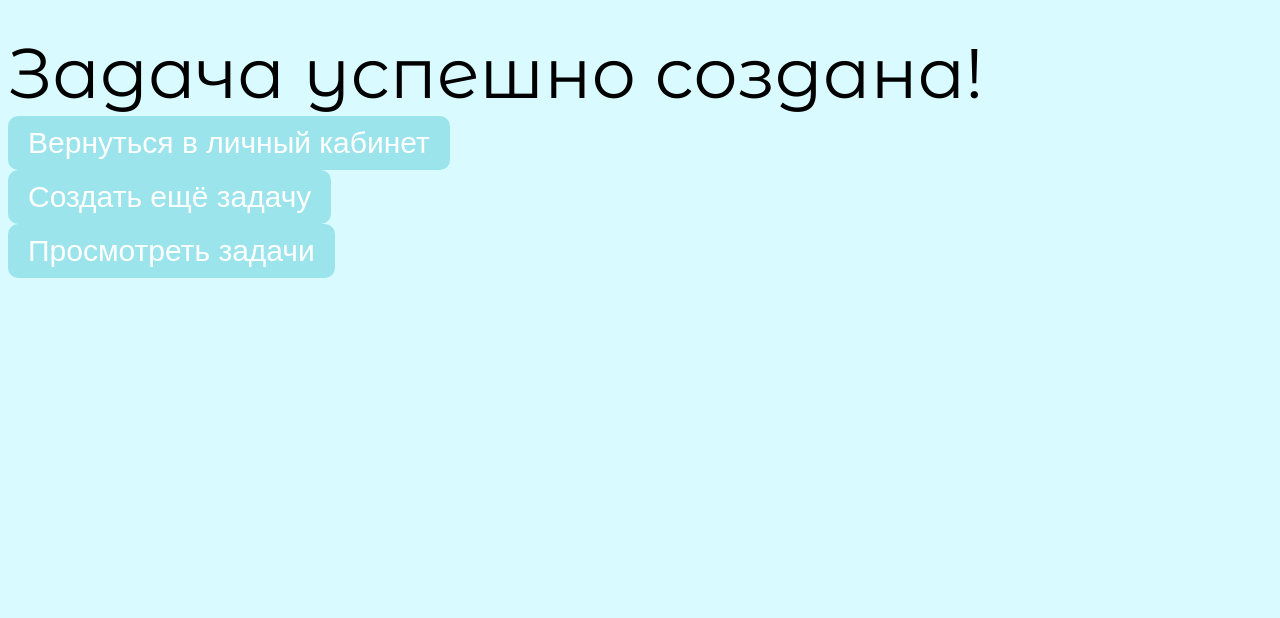
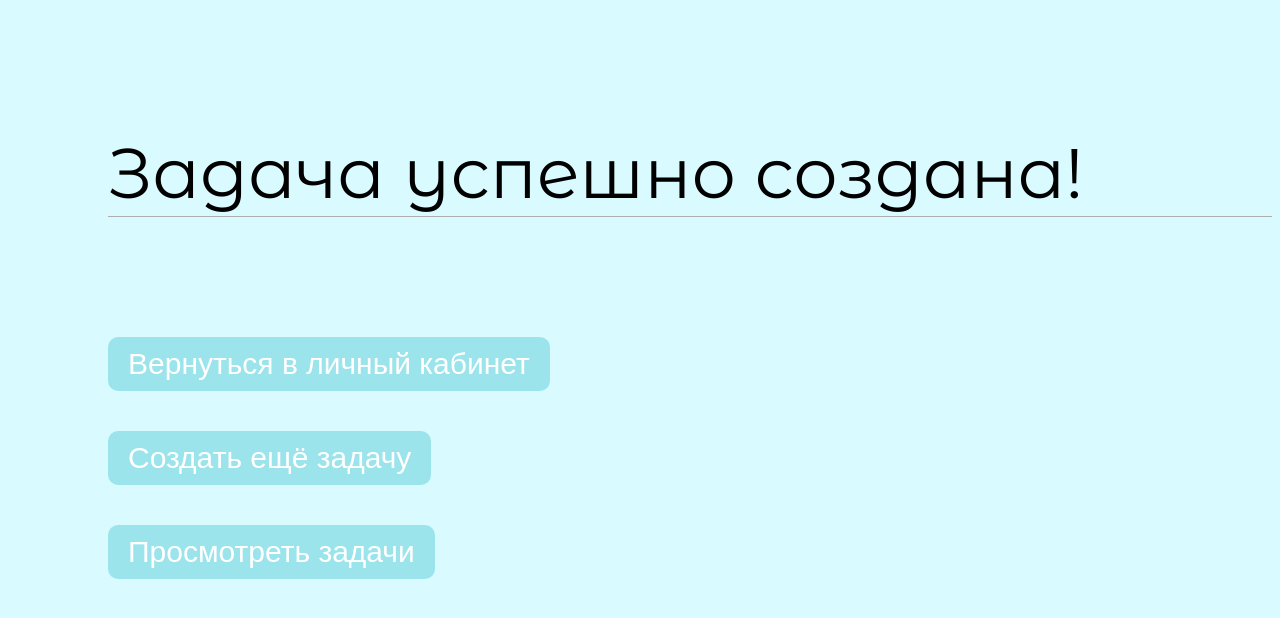
Before and after one commit to MaryKhm656/task-manager, a FastAPI app: template templates/task-creation-success.html in a window 1280 px wide. Shown: the part 82-700 px from the top of the page. Run offline with FastAPI, Linux system fonts and the light colour scheme; the template is opened without the code that fills it, so the values that code supplies are empty; parts of the project's set-up code (start-up, migrations or seed data) failed here and were passed over.

Commit message:
Edit styles for task-creation-success.html and adjustment of functionality

```diff
--- a/app/crud/functions.py
+++ b/app/crud/functions.py
@@ -76,7 +76,8 @@ def create_task(user_id: int, title: str, description: str = None, deadline: dat
         )
 
         if categories:
-            found_categories = session.query(Category).filter(Category.title.in_(categories)).all()
+            categories = [int(cat_id) for cat_id in categories]
+            found_categories = session.query(Category).filter(Category.id.in_(categories)).all()
             if len(found_categories) != len(set(categories)):
                 raise ValueError("Одна или несколько категорий не найдена")
             task.categories = found_categories
--- a/static/style.css
+++ b/static/style.css
@@ -232,3 +232,25 @@ a {
 .form-submit button {
     margin-top: 2rem;
 }
+
+.success-task{
+    display: flex;
+    flex-direction: column;
+    padding-left: 100px;
+    padding-top: 100px;
+}
+
+.success-task > h1 {
+    font-family: "Montserrat Alternates", sans-serif;
+    border-bottom: 1px solid #aeaeae;
+}
+
+.success-task .success-buttons {
+    display: flex;
+    flex-direction: column;
+    margin-top: 5rem;
+}
+
+.success-buttons > form > button {
+    margin-top: 40px;
+}
--- a/templates/task-creation-success.html
+++ b/templates/task-creation-success.html
@@ -5,6 +5,7 @@
 {%block content%}
 <div class="success-task">
   <h1>Задача успешно создана!</h1>
+  <div class="success-buttons">
     <form action="/dashboard" method="get">
       <button type="submit">Вернуться в личный кабинет</button>
       </form>
@@ -17,4 +18,5 @@
       <button type="submit">Просмотреть задачи</button>
     </form>
   </div>
+</div>
 {% endblock %}
```
Lines whose indentation alone changed are shown as unchanged.
